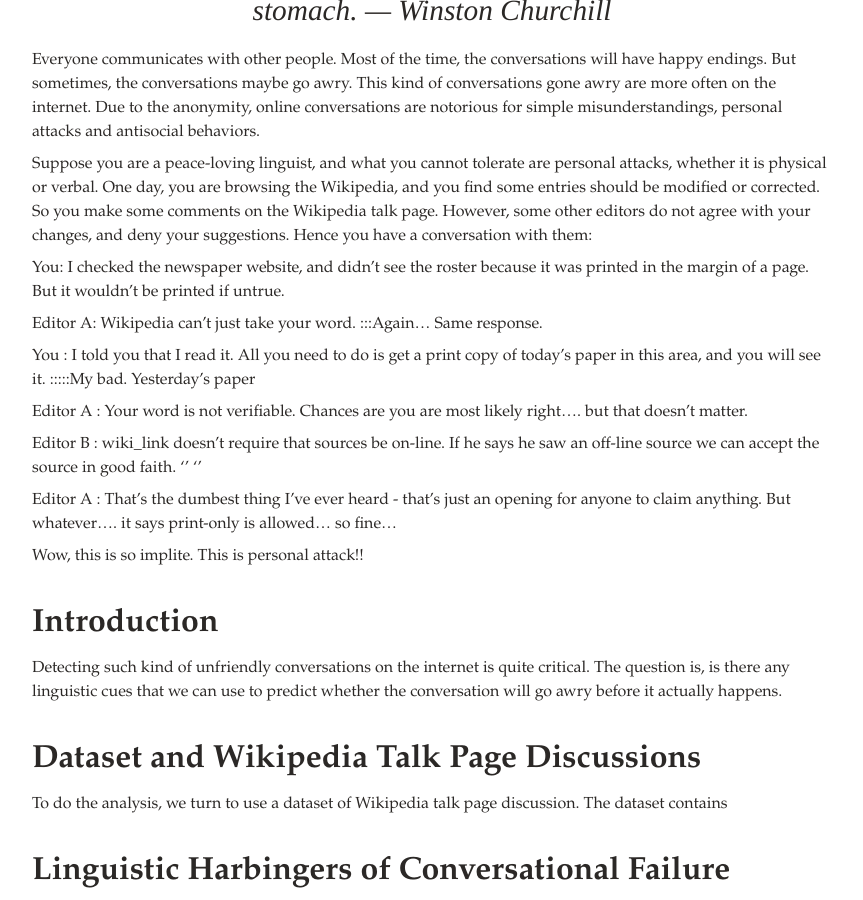
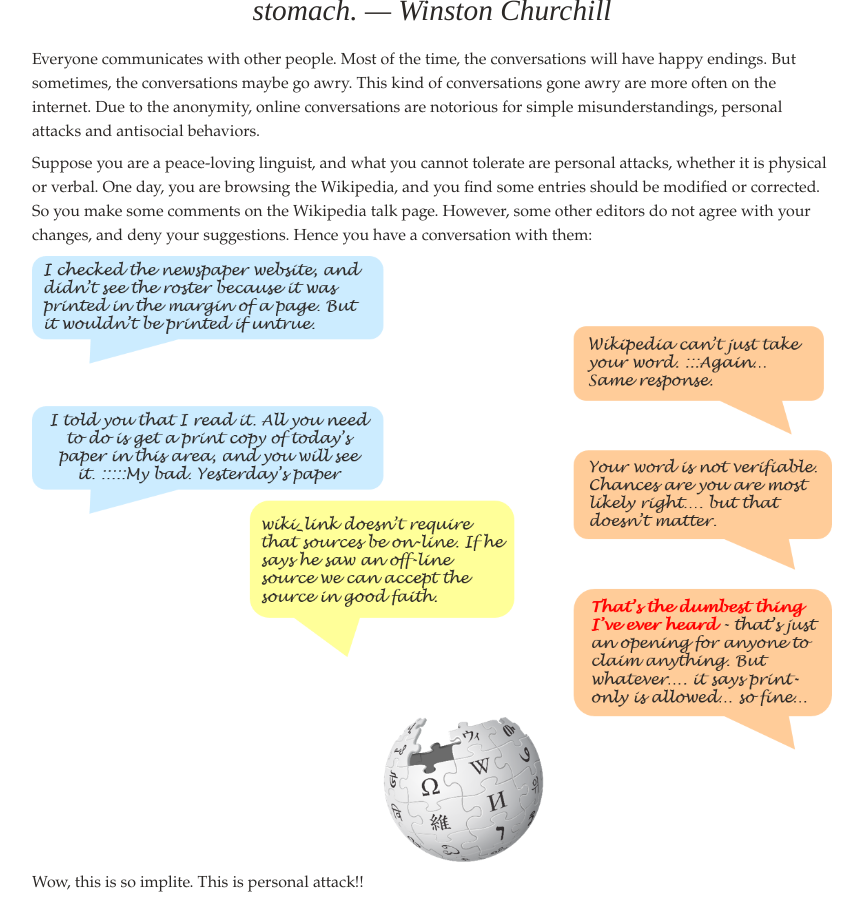
Before and after one commit to QinyueZheng/linguistic_datastory, a Jekyll site: the page built from index.md, in a window 1280 px wide and 900 px high, scrolled down 1075 px. Shown: the whole window, without its empty margins (208-1071 px from the left). Built offline with Jekyll 4.4.1, drawn with Linux system fonts in a browser that asks for light colours.

Commit message:
modify storyline Mon Dec 14 15:36:28     2020

```diff
--- a/index.md
+++ b/index.md
@@ -21,18 +21,10 @@ Everyone communicates with other people. Most of the time, the conversations wil
 
 Suppose you are a peace-loving linguist, and what you cannot tolerate are personal attacks, whether it is physical or verbal. One day, you are browsing the Wikipedia, and you find some entries should be modified or corrected. So you make some comments on the Wikipedia talk page. However, some other editors do not agree with your changes, and deny your suggestions. Hence you have a conversation with them:
 
+<center>
+    <img src="assets/conversation.png" style="width:800px;height:600;">
+</center>
 
-You: I checked the newspaper website, and didn't see the roster because it was printed in the margin of a page. But it wouldn't be printed if untrue.
-
-Editor A: Wikipedia can't just take your word. :::Again... Same response.
-
-You : I told you that I read it. All you need to do is get a print copy of today's paper in this area, and you will see it. :::::My bad. Yesterday's paper
-
-Editor A : Your word is not verifiable. Chances are you are most likely right.... but that doesn't matter.
-
-Editor B : wiki_link doesn't require that sources be on-line. If he says he saw an off-line source we can accept the source in good faith. '' ''
-
-Editor A : That's the dumbest thing I've ever heard - that's just an opening for anyone to claim anything. But whatever.... it says print-only is allowed... so fine...
 
 Wow, this is so implite. This is personal attack!!
 
```
Also changed, not shown: assets/conversation.png (added).
